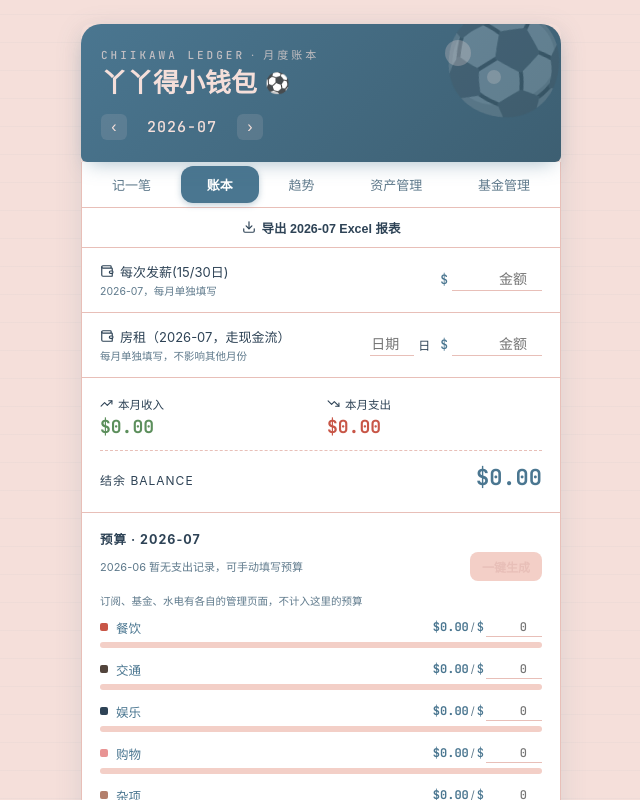
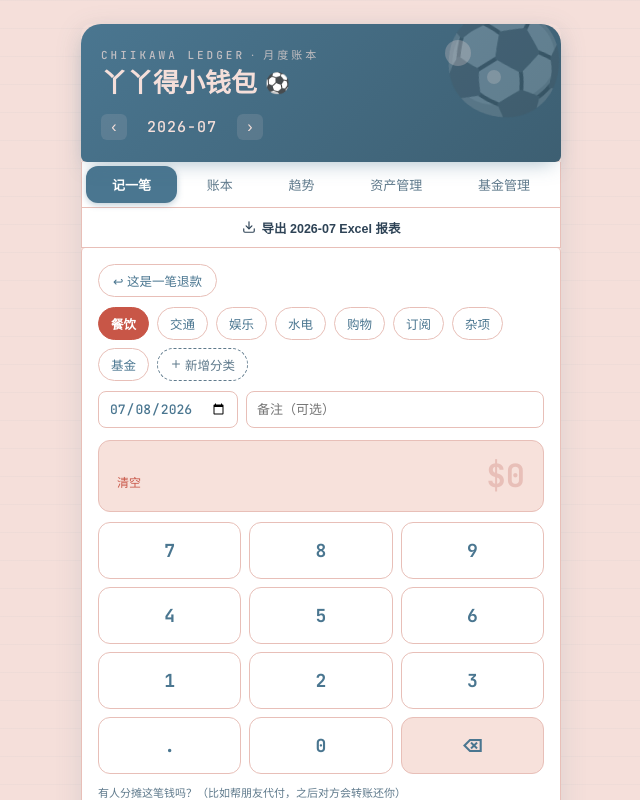
Before and after one commit to zenghanzhiyaya/evamoney, a React (Vite) app: page / in a window 1280 px wide. Shown: the top 800 px of the page, without its empty margins (319-959 px from the left). Built offline with nearby package versions, Linux system fonts and the light colour scheme.

Commit message:
默认打开记一笔页面

```diff
--- a/src/App.jsx
+++ b/src/App.jsx
@@ -49,7 +49,7 @@ export default function MonthlyLedger() {
   const [loaded, setLoaded] = useState(false);
   const [form, setForm] = useState({ category: "food", amount: "", excludedAmount: "", note: "", date: todayISO(), cardId: "", fundId: "", isRefund: false });
   const [selectedMonth, setSelectedMonth] = useState(todayISO().slice(0, 7));
-  const [activeTab, setActiveTab] = useState("ledger"); // "ledger" | "assets"
+  const [activeTab, setActiveTab] = useState("quickadd"); // default landing tab
   const [stampFlash, setStampFlash] = useState(false);
   const [error, setError] = useState("");
 
```
